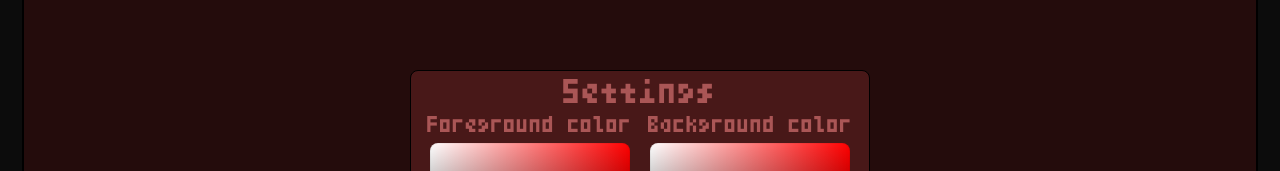
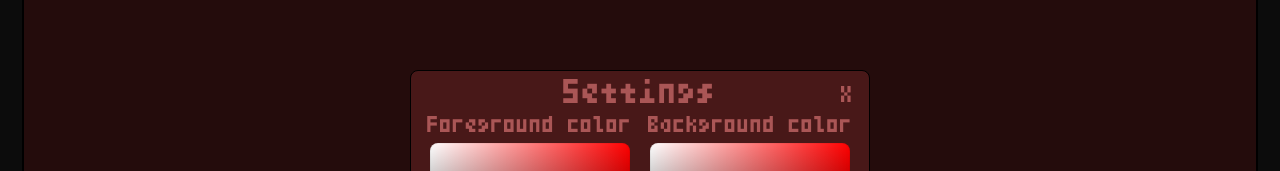
Before and after one commit to josefwaller/chip8-web, a React app: page / in a window 1280 px wide. Both pictures are taken after a click on the button "Settings". Shown: the part 399-570 px from the top of the page. Built offline with nearby package versions, Linux system fonts and the light colour scheme; no server answers; what emulator would draw is missing.

Commit message:
Add X button to settings popup

```diff
--- a/src/App.module.scss
+++ b/src/App.module.scss
@@ -86,6 +86,13 @@ body {
   border-radius: 0.5rem;
   color: var(--fg);
 
+  .button {
+    position: absolute;
+    top: 0;
+    right: 0;
+    background-color: transparent;
+    border: none;
+  }
   .settingsTitle {
     font-size: 1.5rem;
   }
--- a/src/SettingsButton/SettingsButton.jsx
+++ b/src/SettingsButton/SettingsButton.jsx
@@ -7,10 +7,6 @@ import Popup from "reactjs-popup";
 import * as styles from "../App.module.scss";
 
 export default function Settings({ fg, bg, clockSpeed, volume, setVolume }) {
-  const updateColors = () => {
-    document.documentElement.style.cssText = `--fg: ${fg.current}; --bg: ${bg.current}; --rs-slider-hover-bar: ${fg.current};`;
-  };
-
   // Store all the settings in a state so that the components are rerendered when they are changed
   // Otherwise the settings aren't kept in sync with the refs
   const [allSettings, setSettings] = useState({
@@ -19,17 +15,29 @@ export default function Settings({ fg, bg, clockSpeed, volume, setVolume }) {
     clockSpeed: clockSpeed.current,
     volume: volume,
   });
+  const [modalOpen, setModalOpen] = useState(false);
 
-  // Initialise colours
+  const updateColors = () => {
+    document.documentElement.style.cssText = `--fg: ${fg.current}; --bg: ${bg.current}; --rs-slider-hover-bar: ${fg.current};`;
+  };
+
   useEffect(updateColors, []);
   return (
+    <>
+      <button className={styles.button} onClick={() => setModalOpen(true)}>
+        Settings
+      </button>
       <Popup
-      trigger={<button className={styles.button}>Settings</button>}
         className="settingsPopup"
         modal
         nested
+        open={modalOpen}
+        closeOnDocumentClick={false}
       >
         <div className={styles.settings}>
+          <a className={styles.button} onClick={() => setModalOpen(false)}>
+            X
+          </a>
           <span className={styles.settingsTitle}>Settings</span>
           <div className={styles.colorSettings}>
             <div>
@@ -90,5 +98,6 @@ export default function Settings({ fg, bg, clockSpeed, volume, setVolume }) {
           </div>
         </div>
       </Popup>
+    </>
   );
 }
```
Lines whose indentation alone changed are shown as unchanged.
